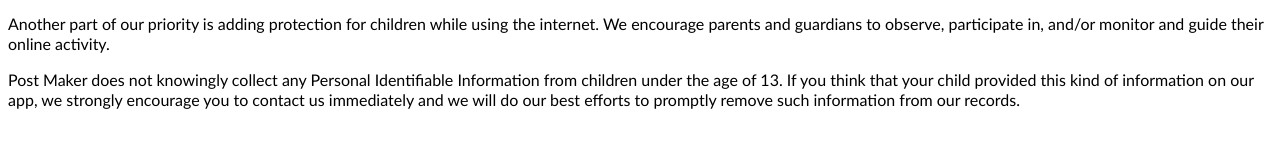
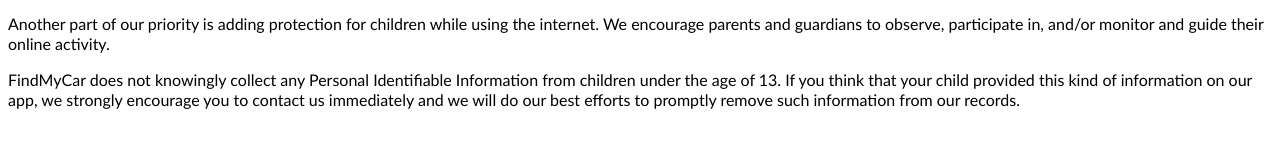
Before and after one commit to CodeLeapGS/find-my-location-privacy, a plain HTML site: page index.html in a window 1280 px wide. Shown: the part 623-783 px from the top of the page. Drawn offline with Linux system fonts and the light colour scheme.

Commit message:
Update index.html

```diff
--- a/index.html
+++ b/index.html
@@ -176,7 +176,7 @@
         <font face="Calibri, serif"
           ><font face="Calibri, serif"
             ><span lang="da-DK"
-              >Post Maker does not knowingly collect any Personal Identifiable
+              >FindMyCar does not knowingly collect any Personal Identifiable
               Information from children under the age of 13. If you think that
               your child provided this kind of information on our app, we
               strongly encourage you to contact us immediately and we will do
```
